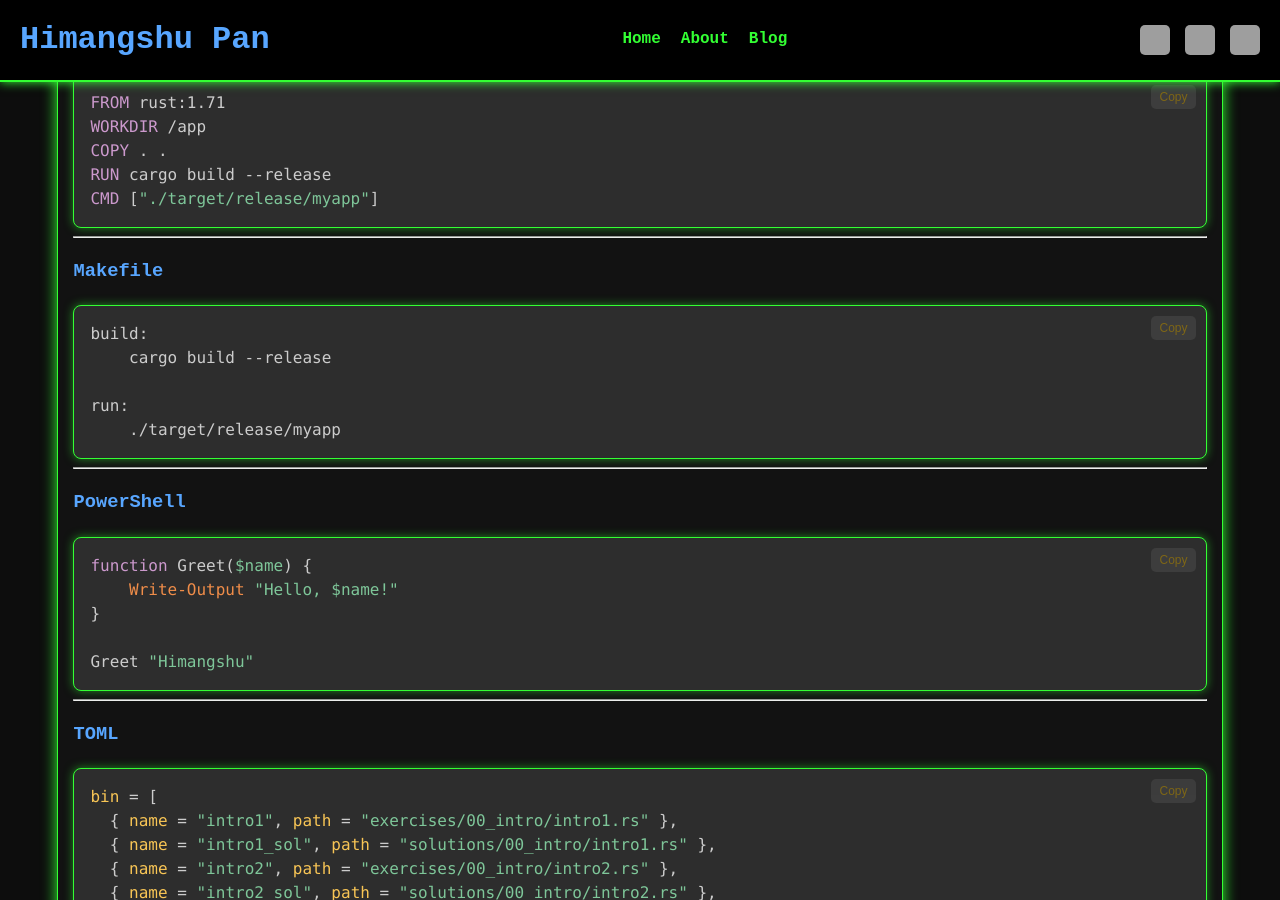
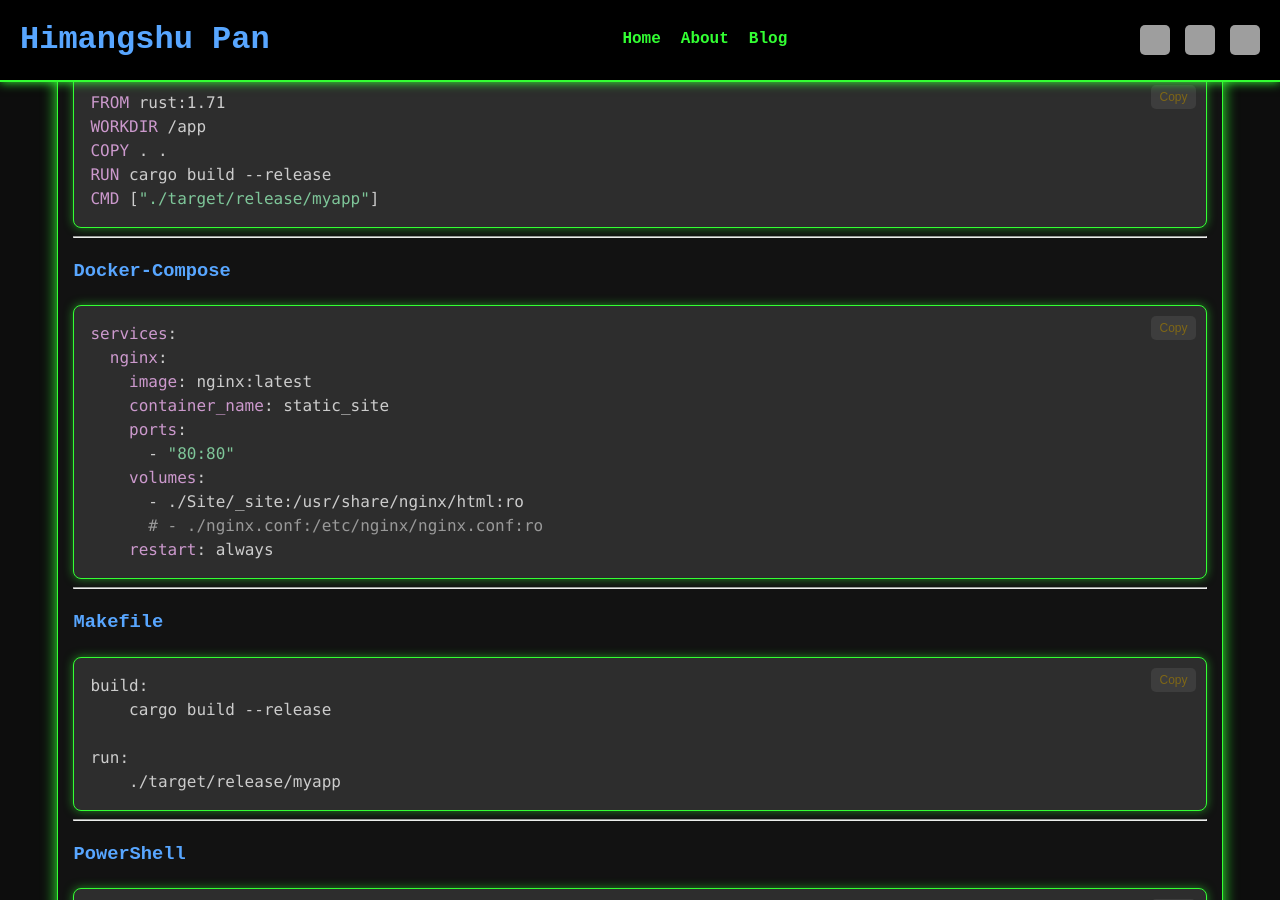
Before and after one commit to himangshu-blockchain/himangshu-blockchain.github.io, a Jekyll site: the page built from Site/_posts/2025-03-31-welcome-to-jekyll copy.markdown, in a window 1280 px wide and 900 px high, scrolled down 3778 px. Built offline with Jekyll 4.4.1, drawn with Linux system fonts in a browser that asks for light colours; nearby versions of some CDN libraries; comment, search, counter and statistics services are not loaded; grey boxes are pictures that could not be loaded.

Commit message:
check for docker compose file

````diff
--- a/Site/_posts/2025-03-31-welcome-to-jekyll copy.markdown
+++ b/Site/_posts/2025-03-31-welcome-to-jekyll copy.markdown
@@ -182,6 +182,22 @@ WORKDIR /app
 COPY . .
 RUN cargo build --release
 CMD ["./target/release/myapp"]
+```
+
+---
+
+### **Docker-Compose**
+```yml
+services:
+  nginx:
+    image: nginx:latest
+    container_name: static_site
+    ports:
+      - "80:80"
+    volumes:
+      - ./Site/_site:/usr/share/nginx/html:ro
+      # - ./nginx.conf:/etc/nginx/nginx.conf:ro
+    restart: always
 ```
 
 ---
````
Also changed, not shown: 12 other files.
